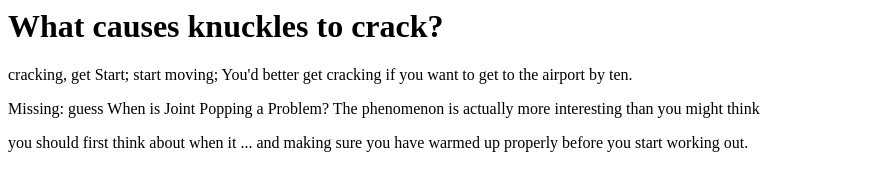
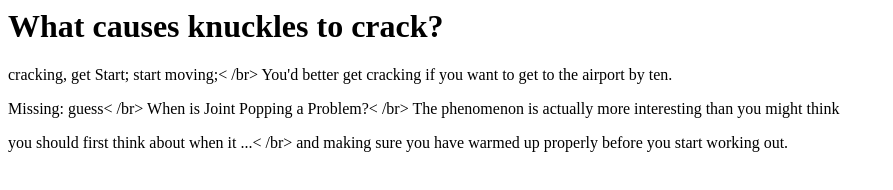
Before and after one commit to fetalcircuit/cracking, a plain HTML site: page index.html in a window 1280 px wide. Shown: the whole page, without its empty margins (0-893 px from the left). Drawn offline with Linux system fonts and the light colour scheme.

Commit message:
Update index.html

```diff
--- a/index.html
+++ b/index.html
@@ -4,13 +4,13 @@
 
 <body>
 <h1>What causes knuckles to crack?</h1>
-<p>cracking, get Start; start moving;
+<p>cracking, get Start; start moving;< /br>
   You'd better get cracking if you want to get to the airport by ten.</p>
 
-<p>Missing: guess
-When is Joint Popping a Problem?
+<p>Missing: guess< /br>
+When is Joint Popping a Problem?< /br>
   The phenomenon is actually more interesting than you might think</p>
 
-<p>you should first think about when it ...
+<p>you should first think about when it ...< /br>
 and making sure you have warmed up properly before you start working out.</p>
 </body>
```
